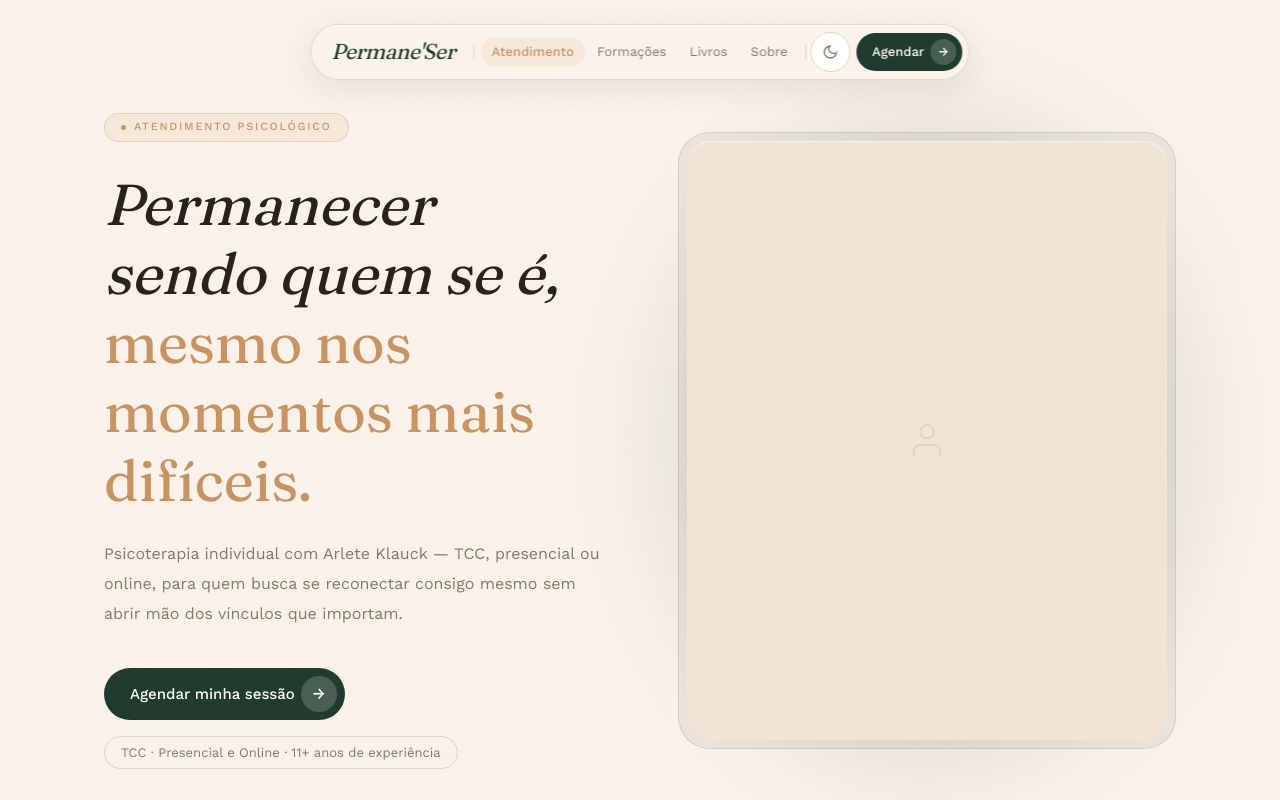
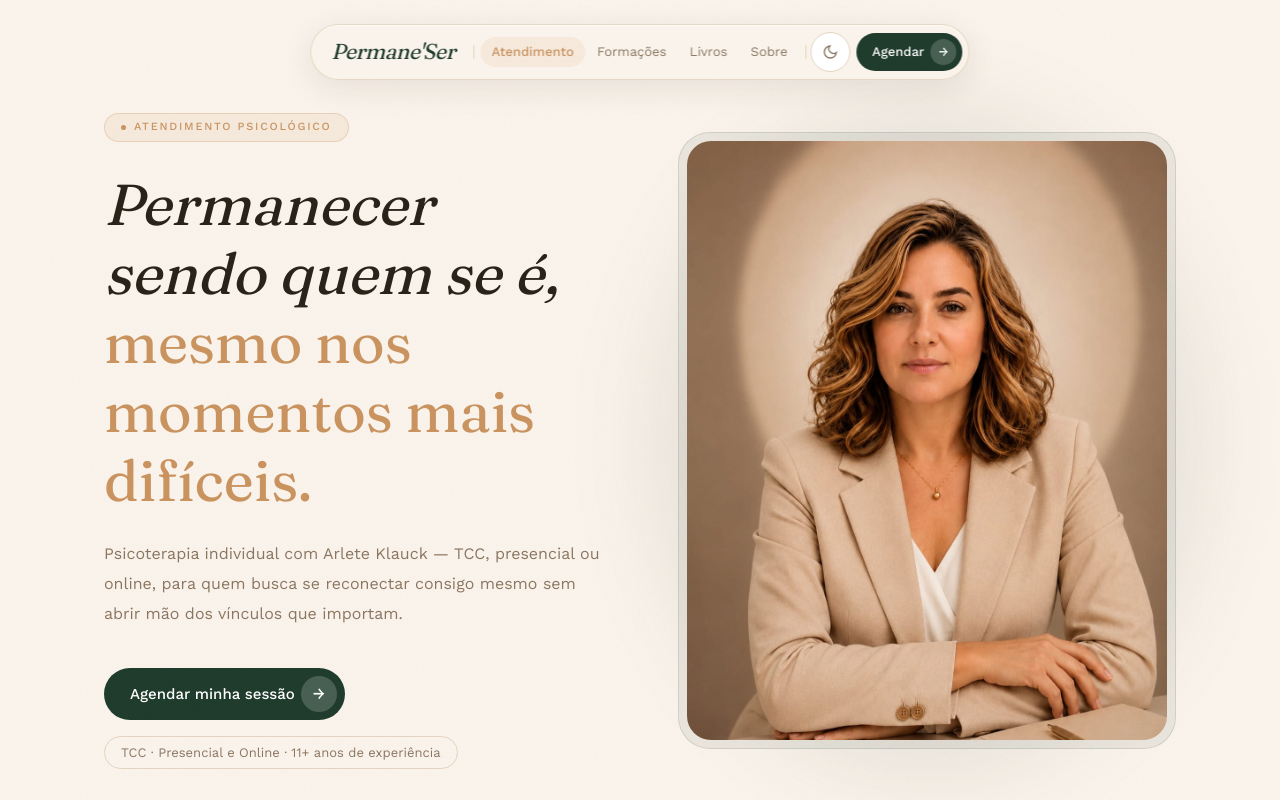
Before and after one commit to AGRyze-tech/permane-ser, a Next.js app: page /atendimento in a window 1280 px wide. Shown: the top 800 px of the page. Built offline with nearby package versions, Linux system fonts and the light colour scheme.

Commit message:
feat: fotos da Arlete nas secoes hero (homepage, sobre, atendimento)

```diff
--- a/app/atendimento/page.tsx
+++ b/app/atendimento/page.tsx
@@ -206,18 +206,18 @@ export default function AtendimentoPage() {
               borderRadius: 'calc(2rem - 8px)',
               overflow: 'hidden',
               background: 'var(--bg-alt)',
-              display: 'flex',
-              alignItems: 'center',
-              justifyContent: 'center',
               boxShadow: 'inset 0 1px 1px rgba(255,255,255,0.6)',
             }}
             className="photo-hero-inner"
             >
-              {/* TODO: foto profissional da Arlete — atendimento */}
-              <svg width="40" height="40" viewBox="0 0 24 24" fill="none" stroke="var(--border)" strokeWidth="1.2" strokeLinecap="round" strokeLinejoin="round">
-                <path d="M20 21v-2a4 4 0 0 0-4-4H8a4 4 0 0 0-4 4v2" />
-                <circle cx="12" cy="7" r="4" />
-              </svg>
+              <Image
+                src="/arlete-2.jpg"
+                alt="Arlete Klauck — Psicóloga Clínica"
+                fill
+                style={{ objectFit: 'cover', objectPosition: 'center top' }}
+                sizes="(max-width: 767px) 100vw, 480px"
+                priority
+              />
             </div>
           </div>
         </motion.div>
--- a/app/page.tsx
+++ b/app/page.tsx
@@ -1,5 +1,6 @@
 'use client'
 import Link from 'next/link'
+import Image from 'next/image'
 import { motion } from 'framer-motion'
 import { E, eyebrow, sectionPad, FadeIn } from '../lib/motion'
 
@@ -246,10 +247,14 @@ export default function HomePage() {
                 }}
                 className="photo-hero-inner"
               >
-                {/* TODO: foto profissional da Arlete */}
-                <span style={{ fontFamily: 'var(--font-work-sans)', color: 'var(--text-muted)', fontSize: '0.875rem' }}>
-                  [Foto Arlete]
-                </span>
+                <Image
+                  src="/arlete-2.jpg"
+                  alt="Arlete Klauck — Psicóloga Clínica"
+                  fill
+                  style={{ objectFit: 'cover', objectPosition: 'center top' }}
+                  sizes="(max-width: 767px) 100vw, 420px"
+                  priority
+                />
               </div>
             </div>
           </FadeIn>
--- a/app/sobre/page.tsx
+++ b/app/sobre/page.tsx
@@ -1,4 +1,5 @@
 'use client'
+import Image from 'next/image'
 import { motion } from 'framer-motion'
 import { E, eyebrow, Dot, sectionPad, FadeIn, waLink } from '../../lib/motion'
 
@@ -171,19 +172,20 @@ export default function SobrePage() {
             <div
               className="photo-hero-inner"
               style={{
+                position: 'relative',
                 borderRadius: 'calc(2rem - 8px)',
                 overflow: 'hidden',
                 boxShadow: 'inset 0 1px 1px rgba(255,255,255,0.7)',
                 background: 'var(--bg-alt)',
-                display: 'flex',
-                alignItems: 'center',
-                justifyContent: 'center',
               }}>
-              {/* TODO: foto profissional de Arlete */}
-              <svg width="48" height="48" viewBox="0 0 24 24" fill="none" stroke="var(--border)" strokeWidth="1" strokeLinecap="round" strokeLinejoin="round">
-                <path d="M20 21v-2a4 4 0 0 0-4-4H8a4 4 0 0 0-4 4v2" />
-                <circle cx="12" cy="7" r="4" />
-              </svg>
+              <Image
+                src="/arlete-1.jpg"
+                alt="Arlete Klauck — Psicóloga Clínica e Administradora"
+                fill
+                style={{ objectFit: 'cover', objectPosition: 'center top' }}
+                sizes="(max-width: 767px) 100vw, 420px"
+                priority
+              />
             </div>
           </div>
         </motion.div>
```
Also changed, not shown: public/arlete-1.jpg (added), public/arlete-2.jpg (added).
